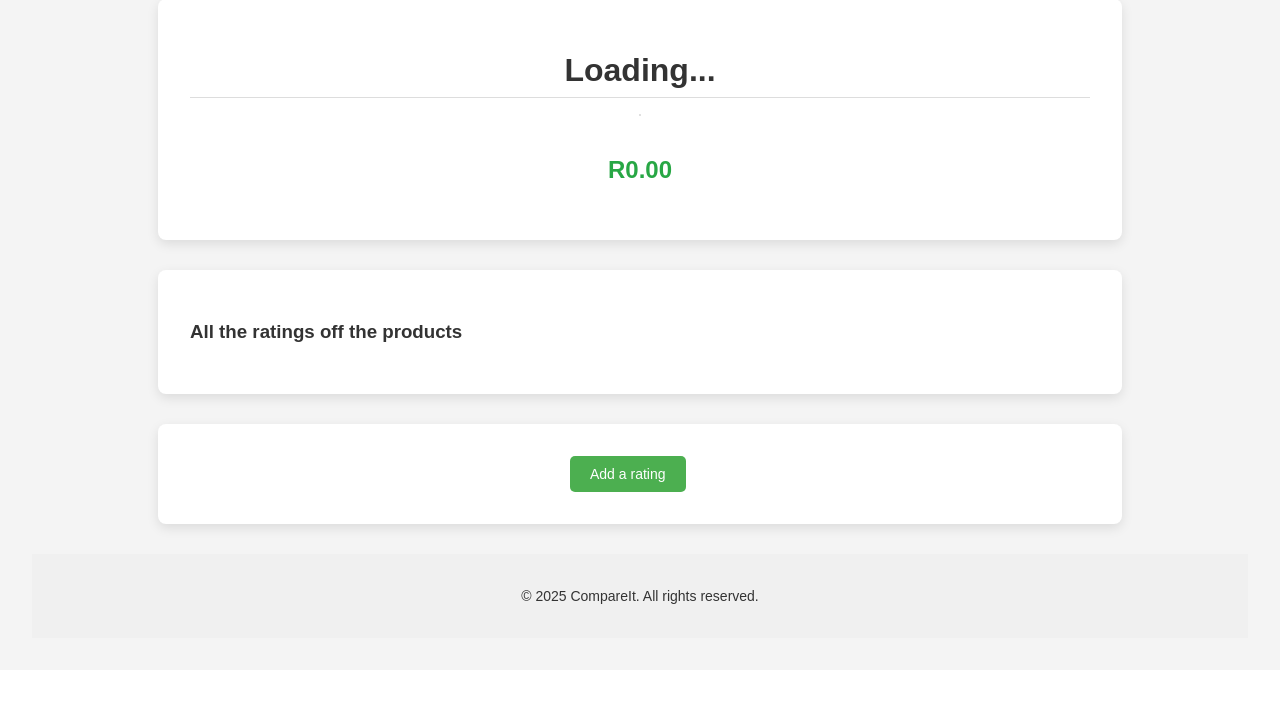
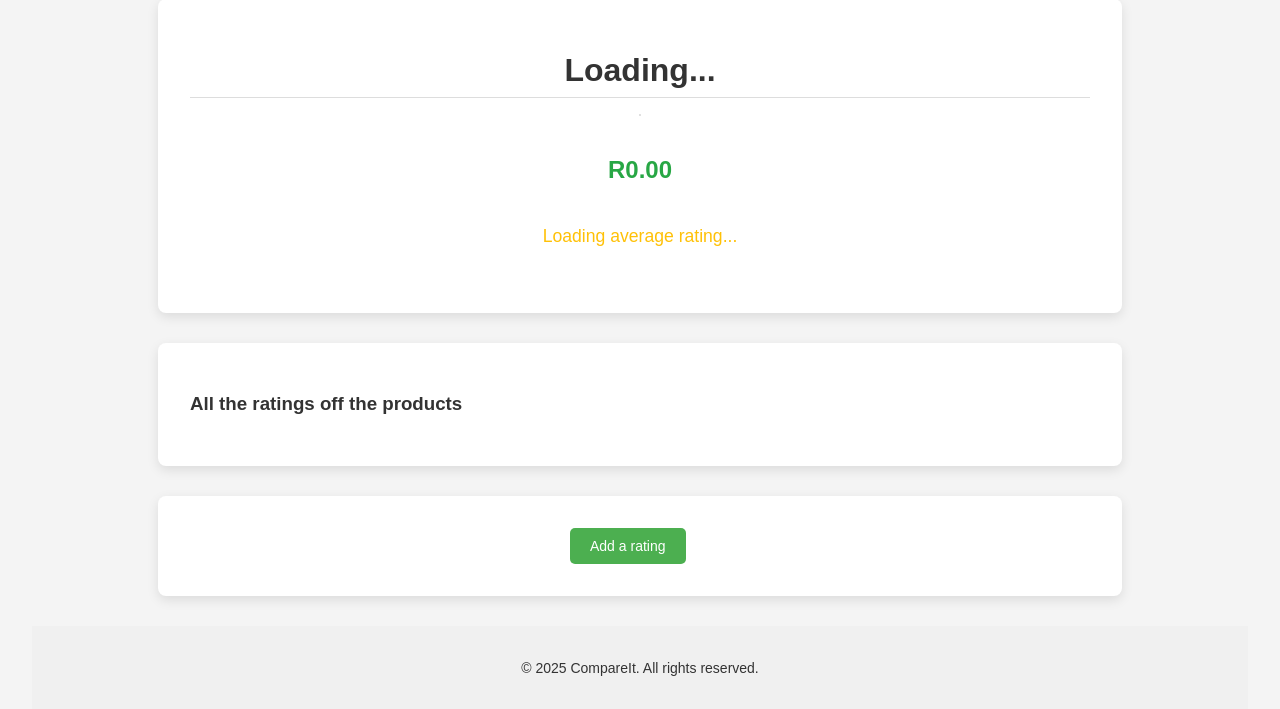
Before and after one commit to Josua-Louw/COS221-Assignment5, a PHP site: page /view_product.php in a window 1280 px wide. Shown: the part 199-908 px from the top of the page. Before the commit the page ends 837 px from the top, so only its background shows below. Run offline with PHP 8.4, Linux system fonts and the light colour scheme.

Commit message:
updated view_product.php, js and css

```diff
--- a/front_end/css/view_product.css
+++ b/front_end/css/view_product.css
@@ -87,6 +87,21 @@ body{
     color: #28a745;
     font-weight: bold;
     text-align: center;
+}
+
+.average-rating-container {
+    text-align: center;
+    margin-top: 10px;
+    font-size: 1.1rem;
+}
+
+#average-rating{
+    display: inline-block;
+    color: #ffc107;
+}
+
+.dark-theme #average-rating{
+    color: #ffc107;
 }
 
 .description {
--- a/front_end/scripts/view_product.js
+++ b/front_end/scripts/view_product.js
@@ -199,7 +199,7 @@
 
 
   async function loadRatings(prod_id) {
-    const res = await fetch("http://localhost/COS221-Assignment5/api/api.php", {
+    const res = await fetch(apiUrl, {
         method: "POST",
         headers: {
             "Content-Type": "application/json"
@@ -212,14 +212,28 @@
 
     const data = await res.json();
 
+    const ratingsDiv = document.querySelector(".All_Rating");
+    const averageRatingElement = document.getElementById("average-rating");
+
     if (data.status === "success") {
-        const ratingsDiv = document.querySelector(".All_Rating");
-        ratingsDiv.innerHTML = "";
+        ratingsDiv.innerHTML = "<h3 class='All_Rating'>All the ratings of the product</h3>";
+
         if (data.data.length === 0) {
-            ratingsDiv.innerHTML = "<p>No ratings yet.</p>";
+            ratingsDiv.innerHTML += "<p>No ratings yet.</p>";
+            if (averageRatingElement) averageRatingElement.textContent = "No ratings yet.";
             return;
         }
 
+        // ⭐ Calculate average rating
+        const sum = data.data.reduce((total, r) => total + parseFloat(r.rating), 0);
+        const avg = (sum / data.data.length).toFixed(1);
+        const stars = "⭐".repeat(Math.round(avg));
+
+        if (averageRatingElement) {
+            averageRatingElement.textContent = `${stars} ${avg} / 5`;
+        }
+
+        // Render each review
         data.data.forEach(r => {
             const ratingValue = parseInt(r.rating);
             const stars = "⭐".repeat(ratingValue);
--- a/front_end/view_product.php
+++ b/front_end/view_product.php
@@ -24,8 +24,10 @@ require_once 'header.php';
                 <div id="thumbnail-container" class="thumbnail-row"></div>
             </div>
             <p id="product-price" class="price" class="middle">R0.00</p>
+            <div class="average-rating-container">
+                <p id="average-rating" class="rating">Loading average rating...</p>
+            </div>
             <p id="product-description" class="description"></p>
-            <!-- <div id="rating-stars" class="rating">Rating: -</div> -->
             <a id="external-link" href="#" target="_blank" class="external-link-btn" style="display: none;">View on Store Website</a>
         </div>
 
```
